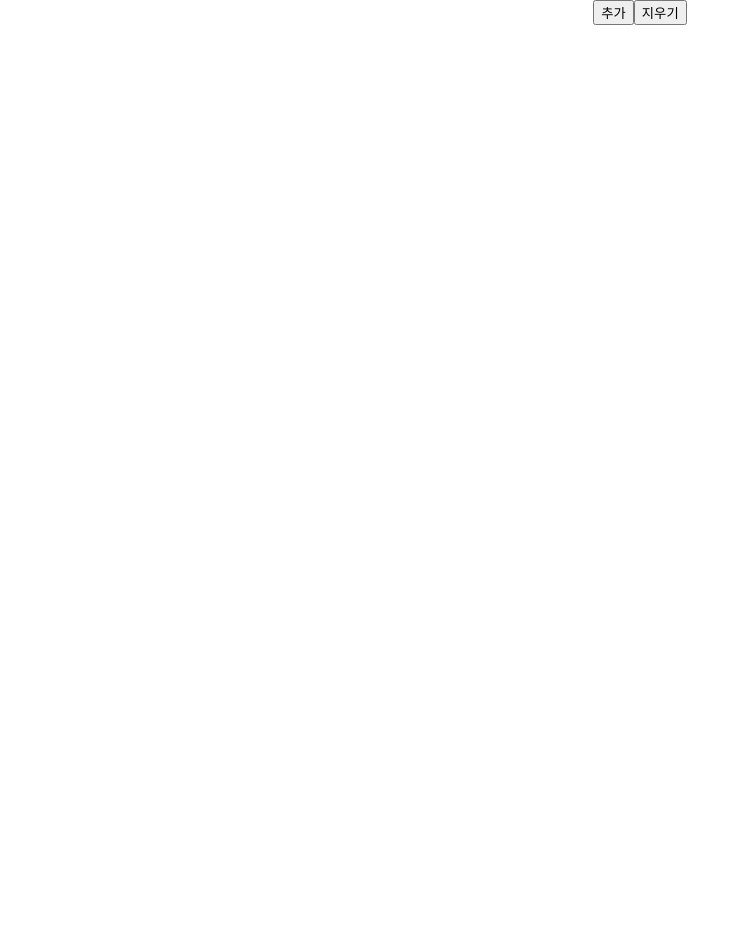
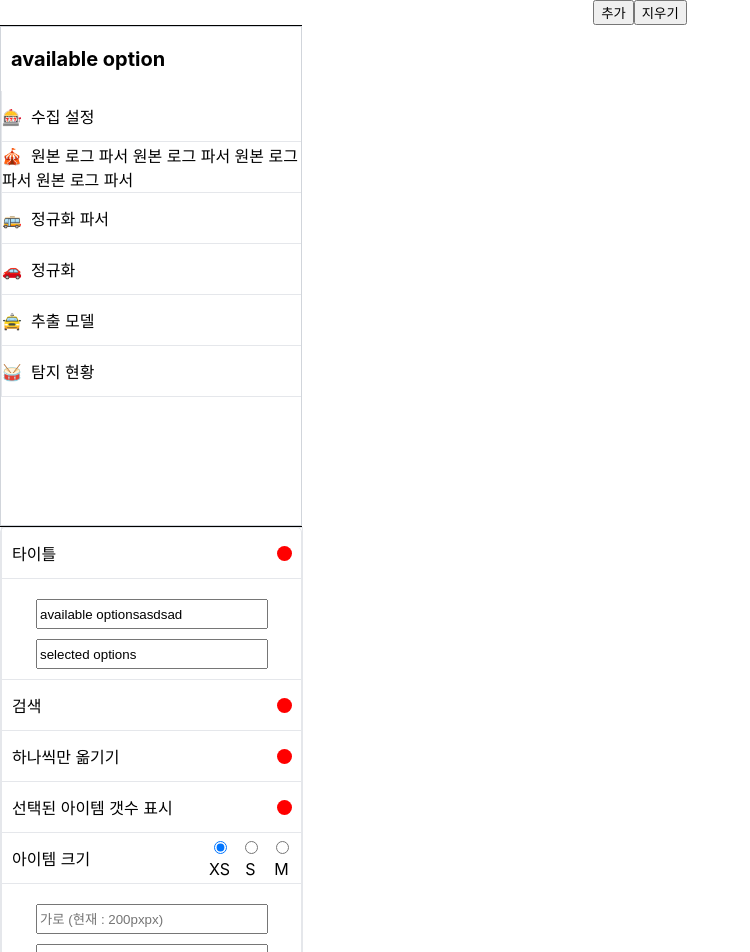
Before and after one commit to WPO-Team-01/wanted-codestates-project-1-3, a React (Create React App) app: page / in a window 1280 px wide. Shown: the top 952 px of the page, without its empty margins (0-750 px from the left). Before the commit the page ends 800 px from the top, so only its background shows below. Built offline with nearby package versions, Linux system fonts and the light colour scheme.

Commit message:
merge for markup

```diff
--- a/src/App.js
+++ b/src/App.js
@@ -1,6 +1,8 @@
 import { useDispatch, useSelector } from "react-redux";
 import "./App.css";
 import { moveToSelect, removeFromSelect } from "./redux/contents/contentsSlice";
+import Option from "./components/Option/Option";
+import Selector from "./components/Selector/Selector";
 
 function App() {
   const dispatch = useDispatch();
@@ -20,6 +22,8 @@ function App() {
     <div className="App">
       <button onClick={asdf}>추가</button>
       <button onClick={remove}>지우기</button>
+      <Selector />
+      <Option />
     </div>
   );
 }
--- /dev/null
+++ b/src/components/Option/Button.js
@@ -0,0 +1,21 @@
+import React, { useState } from "react";
+import styled from "styled-components";
+
+const Circle = styled.span`
+  width: 15px;
+  height: 15px;
+  border-radius: 15px;
+  background: ${({ isGreen }) => (isGreen ? "green" : "red")};
+`;
+
+const Button = () => {
+  const [isGreen, setIsGreen] = useState(false);
+
+  const handleButton = () => {
+    setIsGreen((isGreen) => !isGreen);
+  };
+
+  return <Circle onClick={handleButton} isGreen={isGreen} />;
+};
+
+export default Button;
--- /dev/null
+++ b/src/components/Option/Menu.js
@@ -0,0 +1,26 @@
+import React from "react";
+import styled from "styled-components";
+import Button from "./Button";
+import Radio from "./Radio";
+
+const Container = styled.div`
+  width: 280px;
+  height: 30px;
+  display: flex;
+  justify-content: space-between;
+  align-items: center;
+  padding: 10px 10px;
+  margin-top: -1px;
+  border: 1px #e5e7eb solid;
+`;
+
+const Menu = ({ title, mode }) => {
+  return (
+    <Container>
+      {title}
+      {mode === "Button" ? <Button /> : mode === "Radio" ? <Radio /> : null}
+    </Container>
+  );
+};
+
+export default Menu;
--- a/src/components/Option/Option.js
+++ b/src/components/Option/Option.js
@@ -0,0 +1,38 @@
+import React from "react";
+import styled from "styled-components";
+import Menu from "./Menu";
+import TitleInput from "./TitleInput";
+import SizeInput from "./SizeInput";
+
+const Container = styled.section`
+  width: 300px;
+  height: 600px;
+  display: flex;
+  flex-direction: column;
+  border: 1px solid #e5e7eb;
+  border-radius: 5px;
+`;
+
+// 삭제예정
+let title1 = "available optionsasdsad";
+let title2 = "selected options";
+// 삭제예정 제목 props
+let width = "200px";
+let height = "50px";
+// 삭제예정 사이즈 조절 props
+
+const Option = () => {
+  return (
+    <Container>
+      <Menu title="타이틀" mode="Button" />
+      <TitleInput title1={title1} title2={title2} />
+      <Menu title="검색" mode="Button" />
+      <Menu title="하나씩만 옮기기" mode="Button" />
+      <Menu title="선택된 아이템 갯수 표시" mode="Button" />
+      <Menu title="아이템 크기" mode="Radio" />
+      <SizeInput width={width} height={height} />
+    </Container>
+  );
+};
+
+export default Option;
--- /dev/null
+++ b/src/components/Option/Radio.js
@@ -0,0 +1,45 @@
+import React, { useState } from "react";
+import styled from "styled-components";
+
+const Container = styled.section`
+  display: flex;
+`;
+
+const SubContainer = styled.div`
+  display: flex;
+  flex-direction: column;
+  margin-left: 10px;
+`;
+const Input = styled.input``;
+
+const Span = styled.span`
+  margin-top: 5px;
+`;
+
+const Radio = () => {
+  const [radio, setRadio] = useState("XS");
+  // 선택한 사이즈는 radio 에 담겨있습니다.
+  const sizes = ["XS", "S", "M"];
+
+  const handleChange = (size) => {
+    setRadio(size);
+  };
+
+  return (
+    <Container>
+      {sizes.map((size, index) => (
+        <SubContainer key={index}>
+          <Input
+            type="radio"
+            name="size"
+            checked={radio === size}
+            onClick={() => handleChange(size)}
+          />
+          <Span>{size}</Span>
+        </SubContainer>
+      ))}
+    </Container>
+  );
+};
+
+export default Radio;
--- /dev/null
+++ b/src/components/Option/SizeInput.js
@@ -0,0 +1,31 @@
+import React from "react";
+import styled from "styled-components";
+
+const Container = styled.div`
+  width: 280px;
+  height: 80px;
+  display: flex;
+  flex-direction: column;
+  justify-content: space-around;
+  align-items: center;
+  padding: 10px 10px;
+  margin-top: -1px;
+  border: 1px #e5e7eb solid;
+`;
+
+const Input = styled.input`
+  width: 80%;
+  height: 30px;
+  margin-top: 10px;
+`;
+
+const SizeInput = ({ width, height }) => {
+  return (
+    <Container>
+      <Input placeholder={`가로 (현재 : ${width}px)`} />
+      <Input placeholder={`세로 (현재 : ${height}px)`} />
+    </Container>
+  );
+};
+
+export default SizeInput;
--- /dev/null
+++ b/src/components/Option/TitleInput.js
@@ -0,0 +1,31 @@
+import React from "react";
+import styled from "styled-components";
+
+const Container = styled.div`
+  width: 280px;
+  height: 80px;
+  display: flex;
+  flex-direction: column;
+  justify-content: space-around;
+  align-items: center;
+  padding: 10px 10px;
+  margin-top: -1px;
+  border: 1px #e5e7eb solid;
+`;
+
+const Input = styled.input`
+  width: 80%;
+  height: 30px;
+  margin-top: 10px;
+`;
+
+const TitleInput = ({ title1, title2 }) => {
+  return (
+    <Container>
+      <Input placeholder="타이틀을 입력해 주세요." defaultValue={title1} />
+      <Input placeholder="타이틀을 입력해 주세요." defaultValue={title2} />
+    </Container>
+  );
+};
+
+export default TitleInput;
--- /dev/null
+++ b/src/components/Selector/List.js
@@ -0,0 +1,57 @@
+import React from "react";
+import styled from "styled-components";
+
+const Container = styled.section`
+  width: 100%;
+  height: 100%;
+  display: flex;
+  flex-direction: column;
+  align-items: flex-start;
+  border: 1px #d1d5db solid;
+`;
+const SubContainer = styled.section`
+  width: 100%;
+  height: 100%;
+  display: flex;
+  flex-direction: column;
+  align-items: flex-start;
+  overflow-x: hidden;
+  overflow-y: auto;
+`;
+const Title = styled.div`
+  width: 100%;
+  height: 50px;
+  display: flex;
+  align-items: center;
+  font-size: 20px;
+  font-weight: bolder;
+  margin: 10px 10px;
+`;
+const Item = styled.div`
+  width: 100%;
+  height: 30px;
+  display: flex;
+  align-items: center;
+  text-align: left;
+  padding: 10px 0;
+  margin-top: -1px;
+  border: 1px #e5e7eb solid;
+`;
+
+const List = ({ data }) => {
+  return (
+    <Container>
+      <Title>available option</Title>
+      <SubContainer>
+        {data.map((item, index) => (
+          <Item key={item.id}>
+            {item.emoji}&nbsp;&nbsp;
+            {item.name}
+          </Item>
+        ))}
+      </SubContainer>
+    </Container>
+  );
+};
+
+export default List;
--- a/src/components/Selector/Selector.js
+++ b/src/components/Selector/Selector.js
@@ -0,0 +1,98 @@
+import React from "react";
+import styled from "styled-components";
+import List from "./List";
+
+const data = [
+  {
+    id: 7,
+    topId: 4,
+    code: "CONNECTOR",
+    name: "수집 설정",
+    nameEn: "Connector",
+    nameKo: "수집 설정",
+    route: "/connector",
+    ordinal: 1,
+    visible: false,
+    emoji: "🎰",
+  },
+  {
+    id: 8,
+    topId: 4,
+    code: "PARSER",
+    name: "원본 로그 파서 원본 로그 파서 원본 로그 파서 원본 로그 파서",
+    nameEn: "Parser",
+    nameKo: "원본 로그 파서",
+    route: "/parser",
+    ordinal: 2,
+    visible: false,
+    emoji: "🎪",
+  },
+  {
+    id: 46,
+    topId: 4,
+    code: "NORMALIZER",
+    name: "정규화 파서",
+    nameEn: "Normalizer",
+    nameKo: "정규화 파서",
+    route: "/normalizer",
+    ordinal: 3,
+    visible: true,
+    emoji: "🚌",
+  },
+  {
+    id: 9,
+    topId: 4,
+    code: "SCHEMA",
+    name: "정규화",
+    nameEn: "Schema",
+    nameKo: "정규화",
+    route: "/schema",
+    ordinal: 4,
+    visible: true,
+    emoji: "🚗",
+  },
+
+  {
+    id: 11,
+    topId: 4,
+    code: "EXTRACTOR_MODEL",
+    name: "추출 모델",
+    nameEn: "Extractor Model",
+    nameKo: "추출 모델",
+    route: "/extractor-model",
+    ordinal: 6,
+    visible: false,
+    emoji: "🚖",
+  },
+  {
+    id: 44,
+    topId: 5,
+    code: "EVENT_SUMMARY",
+    name: "탐지 현황",
+    nameEn: "Event Summary",
+    nameKo: "탐지 현황",
+    route: "/event-summary",
+    ordinal: 0,
+    visible: false,
+    emoji: "🥁",
+  },
+];
+
+const Container = styled.section`
+  width: 300px;
+  height: 500px;
+  display: flex;
+  flex-direction: column;
+  align-items: center;
+  border: 1px solid black;
+`;
+
+const Selector = () => {
+  return (
+    <Container>
+      <List data={data} />
+    </Container>
+  );
+};
+
+export default Selector;
```
Also changed, not shown: src/components/Selector/SearchBar.js (added, +21 -0 lines).
